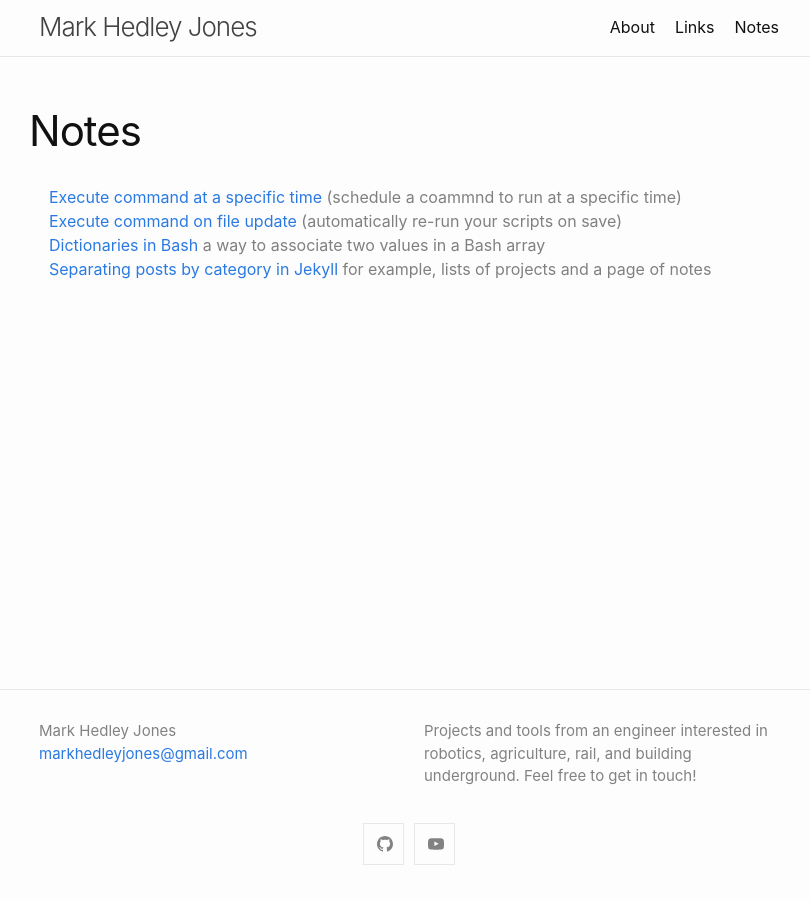
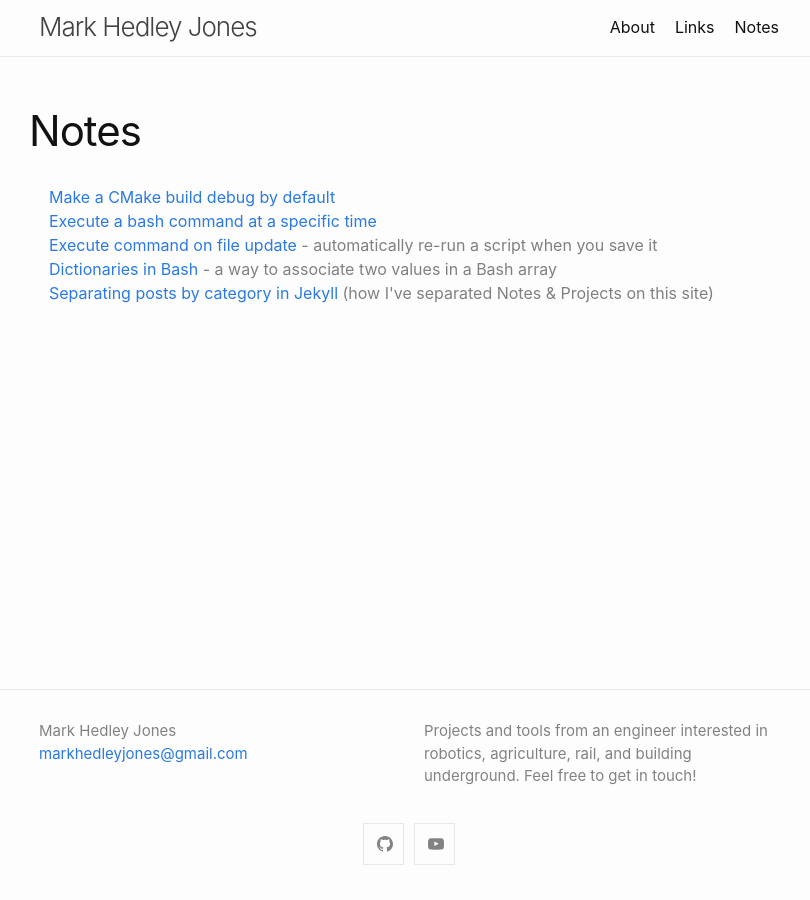
Before and after one commit to MarkHedleyJones/markhedleyjones.github.io, a Jekyll site: the page built from docs/notes.md, in a window 1280 px wide. Shown: the whole page, without its empty margins (231-1041 px from the left). Built offline with Jekyll 4.4.1, drawn with Linux system fonts in a browser that asks for light colours.

Commit message:
Update notes

```diff
--- a/docs/_posts/2023-07-01-note-first-note-in-jekyll.md
+++ b/docs/_posts/2023-07-01-note-first-note-in-jekyll.md
@@ -3,7 +3,7 @@ layout: note
 title:  "Separating posts by category in Jekyll"
 date:   2023-07-01
 permalink: /notes/separating-posts-by-category-in-jekyll
-description: "for example, lists of projects and a page of notes"
+description: "(how I've separated Notes & Projects on this site)"
 ---
 Jekyll can generate a static website from posts contained in the `_posts` folder.
 This is good for example if you want to display a portfolio of projects (as I do on this website). However, if you also want to be able to have a separate list of things, like notes, how do you do that?
--- a/docs/_posts/2023-07-05-execute-on-update.md
+++ b/docs/_posts/2023-07-05-note-execute-on-update.md
@@ -3,7 +3,7 @@ layout: note
 title:  "Execute command on file update"
 date:   2023-07-04
 permalink: /notes/execute-on-update
-description: "(automatically re-run your scripts on save)"
+description: "- automatically re-run a script when you save it"
 ---
 
 When developing scripts, the following can save a lot of time switching between terminal windows to re-run your script after making changes.
--- a/docs/_posts/2023-11-12-note-wait-until-command.md
+++ b/docs/_posts/2023-11-12-note-wait-until-command.md
@@ -1,9 +1,8 @@
 ---
 layout: note
-title:  "Execute command at a specific time"
+title:  "Execute a bash command at a specific time"
 date:   2023-11-12
-permalink: /notes/wait-until-command
-description: "(schedule a coammnd to run at a specific time)"
+permalink: /notes/execute-bash-command-at-specific-time
 ---
 
 The following bash function, when entered into your ~/.bashrc file, will allow you to execute a command at a specific time.
```
Also changed, not shown: docs/_posts/2023-07-03-note-dictionaries-in-bash.md (+1 -1 lines), docs/_posts/2023-11-14-note-make-cmake-debug-by-default.md (added, +14 -0 lines).
